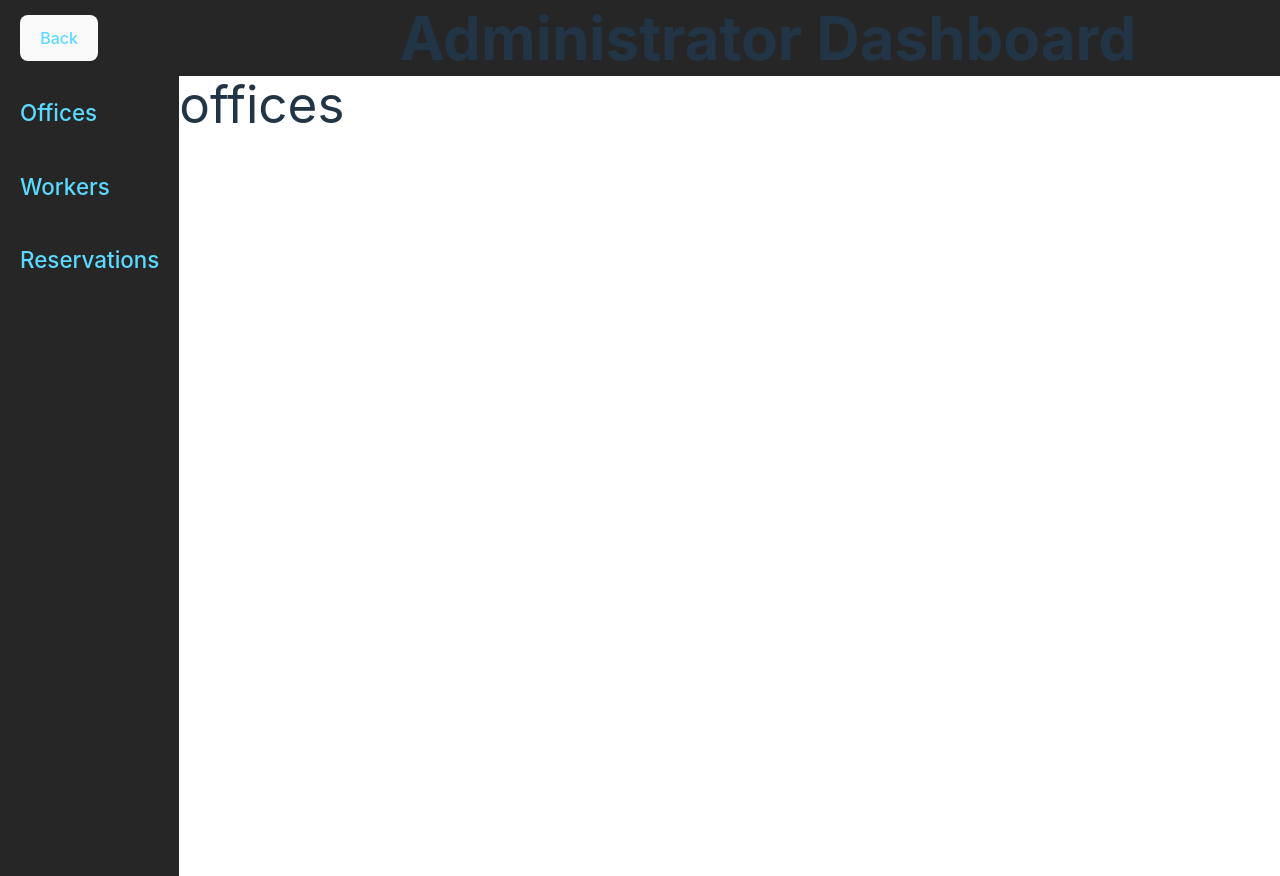
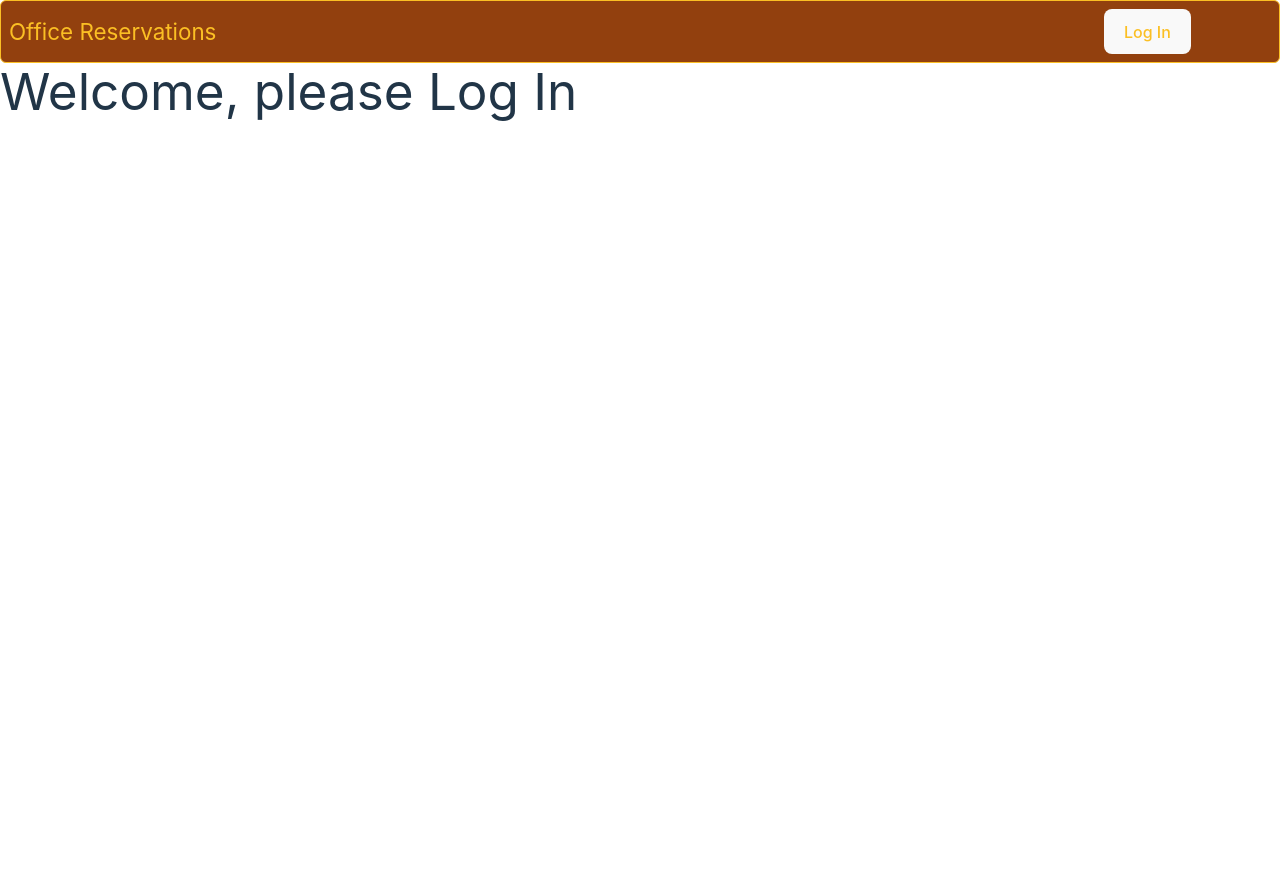
Before and after one commit to Agamemnonsrf/Office-Reservations-Assignment, a React (Vite) app: page /dashboard/offices in a window 1280 px wide. After the commit the page ends 800 px from the top, so only its background shows below. Built offline with nearby package versions, Linux system fonts and the light colour scheme.

Commit message:
Implemented nested routing

```diff
--- a/src/mocks/utils.ts
+++ b/src/mocks/utils.ts
@@ -1,29 +1,34 @@
+// Function to get data
+import { users, buildings } from "./data.js";
+//import interfaces
+import { UserI, BuildingI, RoomI, WorkspaceI } from "./interfaces";
 
-// Function to get data
-import {users, buildings} from './data.js';
-//import interfaces
-import {UserI, BuildingI, RoomI, WorkspaceI} from './interfaces';
+type action = "users" | "buildings" | "rooms" | "workspaces";
+type filter = { building: number; room?: number };
 
-
-type action = 'users' | 'buildings' | 'rooms' | 'workspaces';
-type filter = {building: number, room?: number};
-
-const getData = (action: action, filter: filter) => {
+const getData = (action: action, filter: filter = { building: 0, room: 0 }) => {
     switch (action) {
-    case 'users':
+        case "users":
             return users;
-    case 'buildings':
+        case "buildings":
             return buildings;
             break;
-    case 'rooms':
-      return buildings.filter((building: BuildingI) => building.id === filter.building)[0].rooms;
-    case 'workspaces':
-      return buildings.filter((building: BuildingI) => building.id === filter.building)[0].rooms.filter((room: RoomI) => room.id === filter.room)[0].workspaces;
+        case "rooms":
+            return buildings.filter(
+                (building: BuildingI) => building.id === filter.building
+            )[0].rooms;
+        case "workspaces":
+            return buildings
+                .filter(
+                    (building: BuildingI) => building.id === filter.building
+                )[0]
+                .rooms.filter((room: RoomI) => room.id === filter.room)[0]
+                .workspaces;
         default:
-      throw new Error('Invalid action');
+            throw new Error("Invalid action");
             break;
     }
-}
+};
 
 // // Function to set data
 // const setData = (action, data) => {
--- a/src/routes/administrator.tsx
+++ b/src/routes/administrator.tsx
@@ -6,7 +6,7 @@ const AdministratorDashboard: React.FC = () => {
         <div className=" w-full h-full">
             <div className="flex items-center bg-neutral-800 justify-around">
                 <div className="w-1/5 items-center flex  px-5">
-                    <Link to="/">
+                    <Link to="/pick-role">
                         <button>Back</button>
                     </Link>
                 </div>
--- /dev/null
+++ b/src/routes/pick-role.tsx
@@ -0,0 +1,24 @@
+import { Link } from "react-router-dom";
+import { useUser } from "./root";
+import { UserI } from "../mocks/interfaces";
+
+const PickRole = () => {
+    const { user } = useUser();
+
+    return (
+        <>
+            <div className="flex justify-around w-1/2 mx-auto border border-gray-400 rounded-md p-10">
+                {user?.roles.includes("administrator") && (
+                    <Link to="/dashboard">
+                        <button className="px-10 py-5">Administrator</button>
+                    </Link>
+                )}
+                <Link to="/reserve">
+                    <button className="px-10 py-5">Worker</button>
+                </Link>
+            </div>
+        </>
+    );
+};
+
+export default PickRole;
--- a/src/routes/root.tsx
+++ b/src/routes/root.tsx
@@ -3,6 +3,9 @@ import { Link } from "react-router-dom";
 import { useState, useEffect } from "react";
 import { getData } from "../mocks/utils";
 import { UserI } from "../mocks/interfaces";
+import { Outlet, useOutletContext } from "react-router-dom";
+
+type ContextType = { user: UserI | null };
 
 const Root = () => {
     const [user, setUser] = useState<UserI | null>(null);
@@ -15,40 +18,19 @@ const Root = () => {
     }, []);
 
     return (
-        <div className="w-full h-full">
+        <>
+            <div className="items-center w-full border border-amber-400 bg-amber-800 text-amber-400 rounded-md p-2 flex justify-between">
+                <h5>Office Reservations</h5>
                 {user ? (
-                <>
-                    <h1 className="border border-amber-400 bg-amber-800 text-amber-400 rounded-md mb-4 p-10">
-                        Welcome {user.name}
-                    </h1>
-                    <div className="flex justify-around w-1/2 mx-auto border border-gray-400 rounded-md p-10">
-                        {user.roles.includes("administrator") && (
-                            <Link to="/dashboard">
-                                <button className="px-10 py-5">
-                                    Administrator
-                                </button>
-                            </Link>
-                        )}
-                        <Link to="/reserve">
-                            <button className="px-10 py-5">Worker</button>
-                        </Link>
+                    <div className="flex items-center justify-around px-5 w-1/2">
+                        <p>Logged in as: {user.name}</p>
+                        <button onClick={() => setUser(null)}>Log Out</button>
+                    </div>
+                ) : (
+                    <div className="flex items-center justify-around relative">
                         <button
-                            className="px-10 py-5"
-                            onClick={() => setUser(null)}
-                        >
-                            Log Out
-                        </button>
-                    </div>
-                </>
-            ) : (
-                <>
-                    <h1 className="border border-amber-400 bg-amber-800 text-amber-400 rounded-md mb-4 p-10">
-                        Office Reservations
-                    </h1>
-                    <div className="flex justify-around w-1/2 mx-auto relative">
-                        <button
-                            className="px-10 py-5"
                             onClick={() => setOpenedDropdown((prev) => !prev)}
+                            className="mr-20"
                         >
                             Log In
                         </button>
@@ -58,21 +40,37 @@ const Root = () => {
                                 {users.map((user) => {
                                     return (
                                         <li key={user.id} className="menu-item">
+                                            <Link to="pick-role">
                                                 <button
-                                                onClick={() => setUser(user)}
+                                                    onClick={() => {
+                                                        setUser(user);
+                                                        setOpenedDropdown(
+                                                            false
+                                                        );
+                                                    }}
                                                 >
                                                     {user.name}
                                                 </button>
+                                            </Link>
                                         </li>
                                     );
                                 })}
                             </ul>
                         ) : null}
                     </div>
-                </>
                 )}
             </div>
+            {user ? (
+                <Outlet context={{ user } satisfies ContextType} />
+            ) : (
+                <h1>Welcome, please Log In</h1>
+            )}
+        </>
     );
 };
 
+export function useUser() {
+    return useOutletContext<ContextType>();
+}
+
 export default Root;
```
Also changed, not shown: src/main.tsx (+10 -3 lines). Lines whose indentation alone changed are shown as unchanged.
